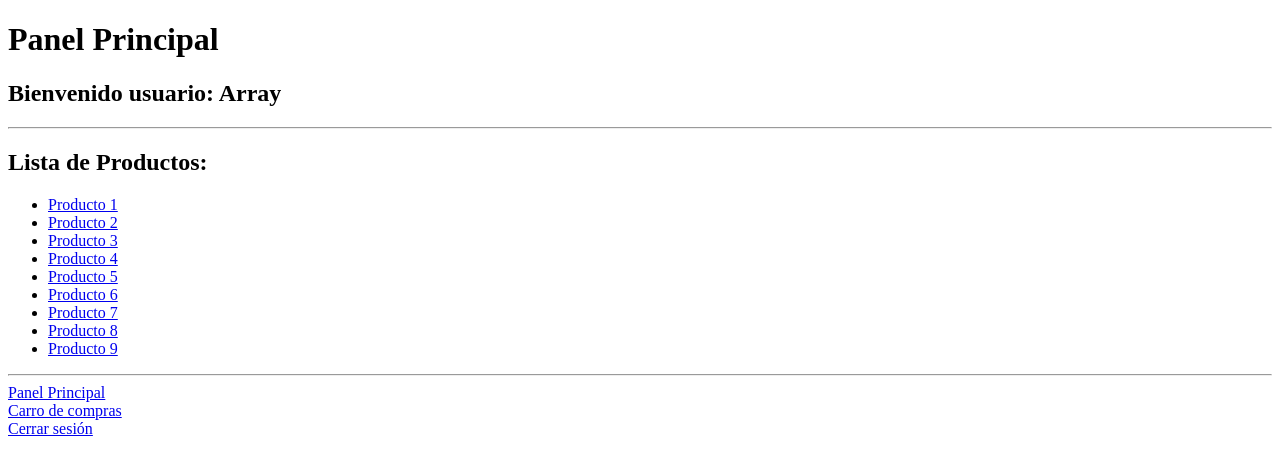
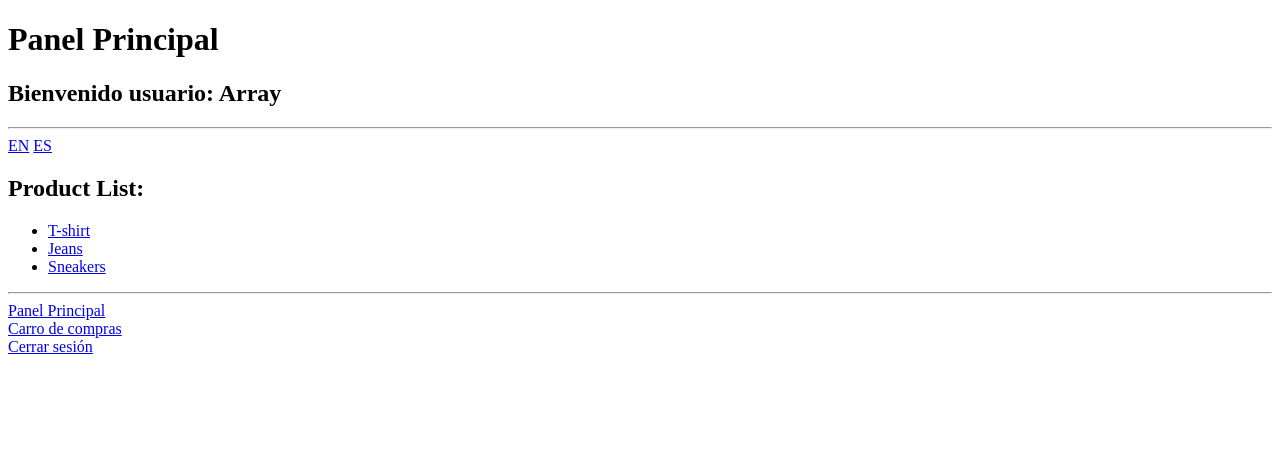
Before and after one commit to Blurryfacce/TiendaDeProductos, a PHP site: page /Panel_Principal.php?lang=en in a window 1280 px wide. Shown: the top 475 px of the page. Run offline with PHP 8.4, Linux system fonts and the light colour scheme; the visitor is signed in with stand-in values (Sample User, id 1); data comes from the database, SQL or seed files in the repository.

Commit message:
Agregar funcionamiento y conectividad a la BDD

```diff
--- a/Panel_Principal.php
+++ b/Panel_Principal.php
@@ -27,6 +27,10 @@
         //Almacenar usuario en sesión
         $_SESSION['usuario'] = $usuario;
         $_SESSION['clave'] = $clave;
+        //Inicializar carro de compras
+        if(!isset($_SESSION['carro'])){
+            $_SESSION['carro'] = [];
+        }
     }else{
         header("Location:Login.php");
     }
@@ -36,6 +40,43 @@
 if(!isset($_SESSION['usuario']) || !isset($_SESSION['clave'])){
     header("Location:Login.php");
 }
+
+//Gestión de idioma
+if(isset($_GET['lang'])){
+    $_SESSION['lang'] = $_GET['lang'];
+}else{
+    $_SESSION['lang'] = 'es';
+}
+
+//Conexion a la base de datos
+
+//Datos de conexión
+$host = 'localhost';
+$user = 'root';
+$clave = '';
+$base_datos = 'tienda';
+//Seleccionar tabla según idioma
+if($_SESSION['lang'] == 'es'){
+    $table = 'productoses';
+}elseif($_SESSION['lang'] == 'en'){
+    $table = 'productosen';
+}
+$productos = [];
+
+$conexion = new mysqli($host, $user, $clave, $base_datos) or die($conexion->connection_error);
+$consulta = "SELECT id, nombre FROM $table";
+$resulatodo = $conexion->query($consulta);
+if($resulatodo && $resulatodo->num_rows > 0){
+    while($fila = $resulatodo->fetch_assoc()){
+        $productos[] = [
+            'id' => $fila['id'],
+            'nombre' => $fila['nombre']
+        ];
+    }
+}else{
+    echo "No hay productos disponibles.";
+}
+$conexion->close();
 ?>
 
 
@@ -51,17 +92,18 @@
     <h2>Bienvenido usuario: <?php echo $_SESSION['usuario']; ?></h2>
     <hr>
 
-    <h2>Lista de Productos:</h2>
+    <a href="Panel_Principal.php?lang=en">EN</a>
+    <a href="Panel_Principal.php?lang=es">ES</a>
+
+    <h2><?php echo ($_SESSION['lang'] == 'es') ? 'Lista de Productos:' : 'Product List:'; ?></h2>
     <ul>
-        <li><a href="Producto.php?id=1">Producto 1</a></li>
-        <li><a href="Producto.php?id=2">Producto 2</a></li>
-        <li><a href="Producto.php?id=3">Producto 3</a></li>
-        <li><a href="Producto.php?id=4">Producto 4</a></li>
-        <li><a href="Producto.php?id=5">Producto 5</a></li>
-        <li><a href="Producto.php?id=6">Producto 6</a></li>
-        <li><a href="Producto.php?id=7">Producto 7</a></li>
-        <li><a href="Producto.php?id=8">Producto 8</a></li>
-        <li><a href="Producto.php?id=9">Producto 9</a></li>
+        <?php foreach($productos as $producto): ?>
+            <li>
+                <a href="Producto.php?id=<?php echo $producto['id']; ?>">
+                    <?php echo $producto['nombre']; ?>
+                </a>
+            </li>
+        <?php endforeach; ?>
     </ul>
     <hr>
     <a href="Panel_Principal.php">Panel Principal</a>
```
Also changed, not shown: 1 other file.
